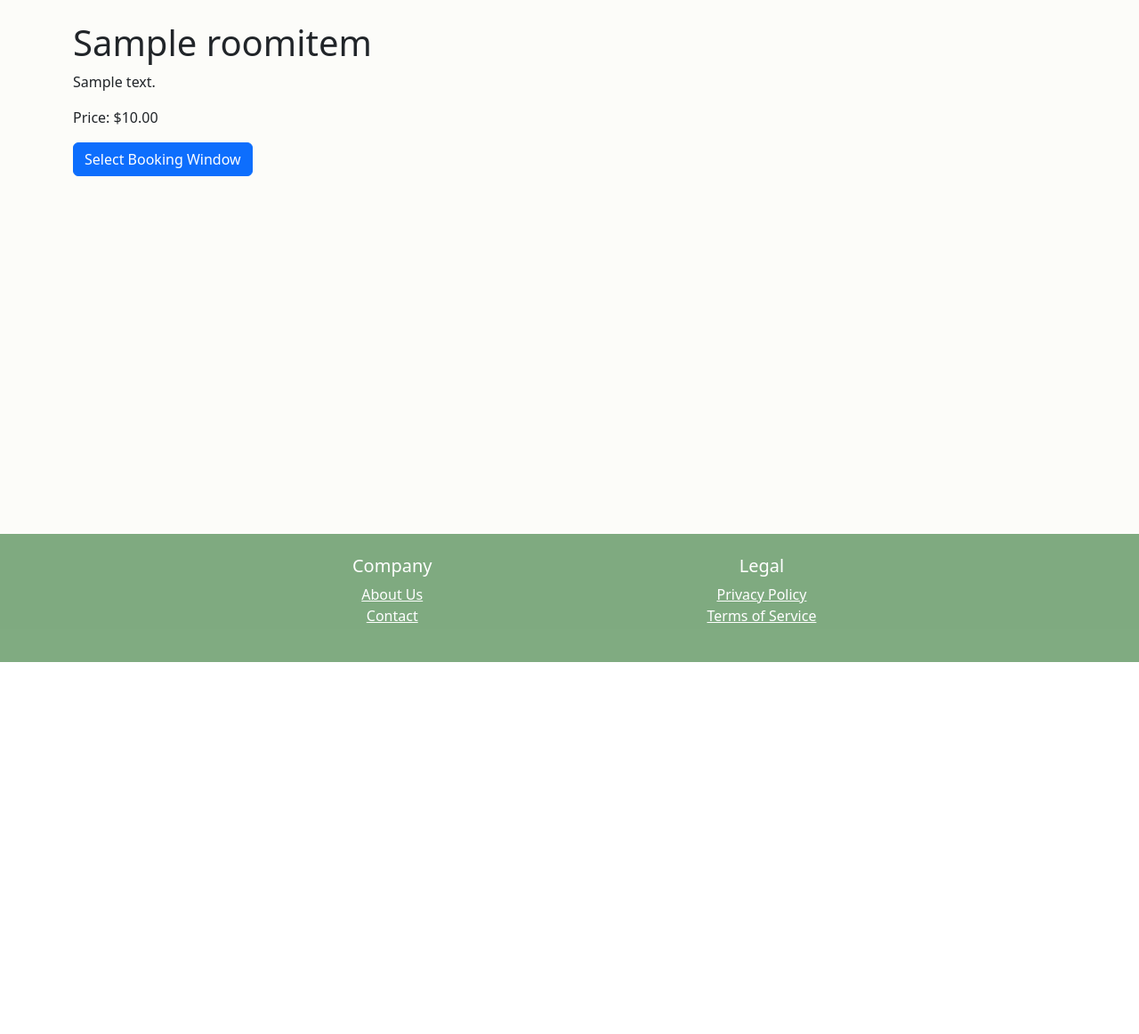
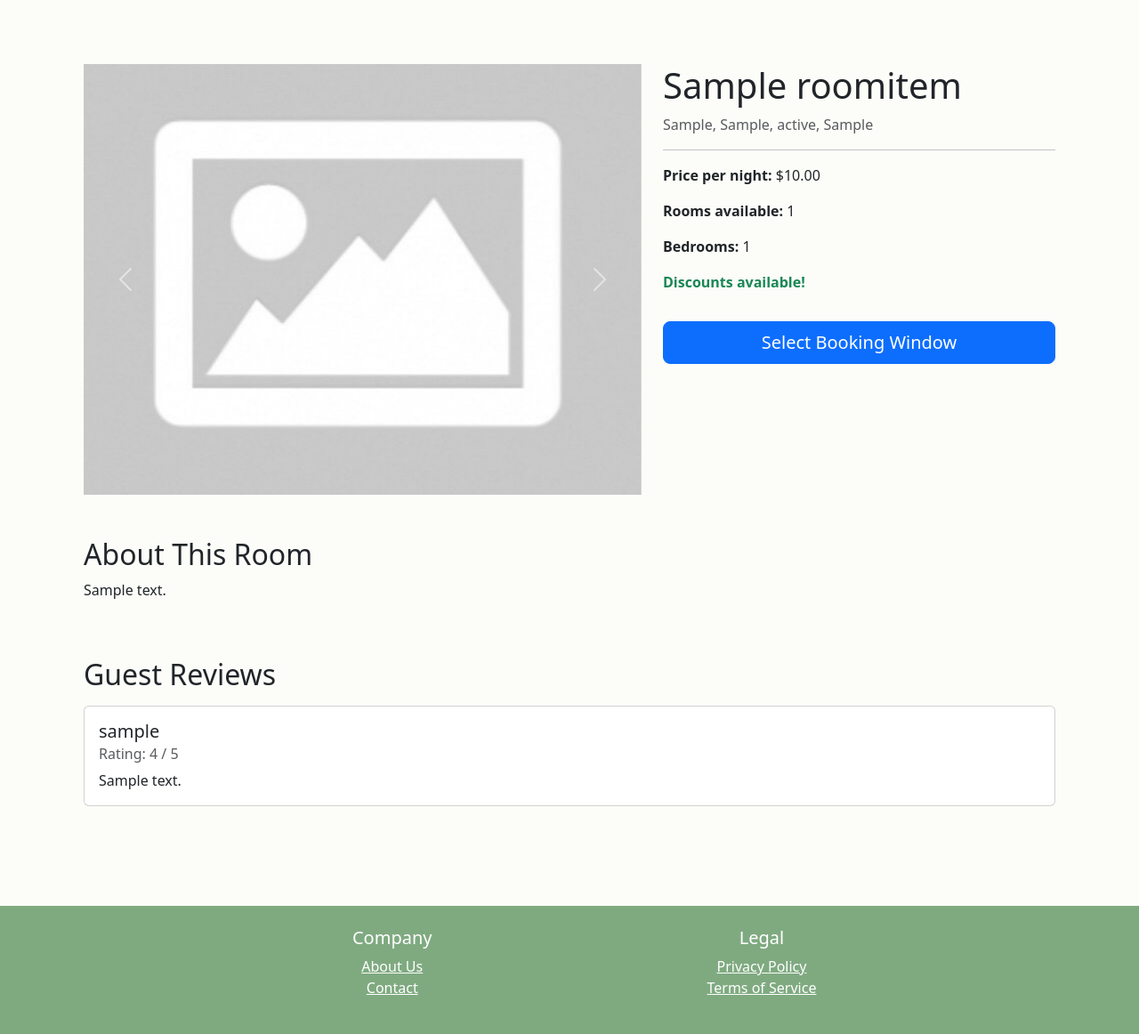
Before and after one commit to RileyK05/booking-web, a Django app: page /room/1/ in a window 1280 px wide. Shown: the part 56-1218 px from the top of the page at 89% size. Before the commit the page ends 800 px from the top, so only its background shows below. Run offline with Django 5.2, Linux system fonts and the light colour scheme; tables that the repository leaves empty hold one stand-in row (values such as "Sample post").

Commit message:
implemented a ton of new things

```diff
--- a/booking_app/templates/room_details.html
+++ b/booking_app/templates/room_details.html
@@ -1,12 +1,73 @@
 {% extends "base_generic.html" %}
+{% load static %}
 
-{% block title %}Room Details{% endblock %}
+{% block title %}{{ room.title }} Details{% endblock %}
 
 {% block content %}
-<h1>{{ room.title }}</h1>
-<p>{{ room.description }}</p>
-<p>Price: ${{ room.price }}</p>
+<div class="container my-5">
+    <div class="row">
+        <div class="col-md-7">
+            <div id="roomCarousel" class="carousel slide" data-bs-ride="carousel">
+                <div class="carousel-inner">
+                    {% for picture in room.room_pictures.all %}
+                        <div class="carousel-item {% if forloop.first %}active{% endif %}">
+                            <img src="{{ picture.url }}" class="d-block w-100" alt="{{ room.title }}">
+                        </div>
+                    {% empty %}
+                        <div class="carousel-item active">
+                            <img src="{% static 'images/placeholder.png' %}" class="d-block w-100" alt="Default Room Image">
+                        </div>
+                    {% endfor %}
+                </div>
+                <button class="carousel-control-prev" type="button" data-bs-target="#roomCarousel" data-bs-slide="prev">
+                    <span class="carousel-control-prev-icon" aria-hidden="true"></span>
+                    <span class="visually-hidden">Previous</span>
+                </button>
+                <button class="carousel-control-next" type="button" data-bs-target="#roomCarousel" data-bs-slide="next">
+                    <span class="carousel-control-next-icon" aria-hidden="true"></span>
+                    <span class="visually-hidden">Next</span>
+                </button>
+            </div>
+        </div>
 
-<a href="{% url 'booking_windows' room.id %}" class="btn btn-primary">Select Booking Window</a>
+        <div class="col-md-5">
+            <h1>{{ room.title }}</h1>
+            <p class="text-muted">{{ room.address.street }}, {{ room.address.city }}{% if room.address.state %}, {{ room.address.state }}{% endif %}, {{ room.address.country }}</p>
+            <hr>
+            <p><strong>Price per night:</strong> ${{ room.price }}</p>
+            <p><strong>Rooms available:</strong> {{ room.rooms_available }}</p>
+            <p><strong>Bedrooms:</strong> {{ room.number_of_rooms }}</p>
+            {% if room.discount.exists %}
+                <p class="text-success"><strong>Discounts available!</strong></p>
+            {% endif %}
+            <a href="{% url 'booking_windows' room.id %}" class="btn btn-primary btn-lg w-100 mt-3">Select Booking Window</a>
+        </div>
+    </div>
 
+    <div class="row mt-5">
+        <div class="col">
+            <h2>About This Room</h2>
+            <p>{{ room.description }}</p>
+        </div>
+    </div>
+
+    <div class="row mt-5">
+        <div class="col">
+            <h2>Guest Reviews</h2>
+            {% if room.reviews.exists %}
+                {% for review in room.reviews.all %}
+                    <div class="card my-3">
+                        <div class="card-body">
+                            <h5 class="card-title">{{ review.user_reviewing.username }}</h5>
+                            <h6 class="card-subtitle mb-2 text-muted">Rating: {{ review.rating }} / 5</h6>
+                            <p class="card-text">{{ review.description }}</p>
+                        </div>
+                    </div>
+                {% endfor %}
+            {% else %}
+                <p class="text-muted">No reviews yet. Be the first to review this room!</p>
+            {% endif %}
+        </div>
+    </div>
+</div>
 {% endblock %}
--- a/booking_app/templates/room_main_view.html
+++ b/booking_app/templates/room_main_view.html
@@ -52,6 +52,7 @@
                             <div class="card-body">
                                 <h5 class="card-title">{{ room.title }}</h5>
                                 <p class="card-text">{{ room.description|truncatewords:20 }}</p>
+                                <p class="card-text">{{ room.address.city }}{% if room.address.state %}, {{ room.address.state }}{% endif %}</p>
                                 <p class="card-text"><strong>${{ room.price }}</strong> per night</p>
                                 <a href="{% url 'room_detail' room.pk %}" class="btn btn-primary">View Room</a>
                             </div>
--- a/booking_app/urls.py
+++ b/booking_app/urls.py
@@ -5,12 +5,15 @@ from .views import (
     BookingHistoryView, ReviewSubmitView, RoomSearchView,
     BookingConfirmView, InitiatePaymentView, PaymentSuccessView,
     PaymentFailedView, BookingWindowsView, FeaturedRoomsInCityView,
-    AboutView, ContactView, PrivatePolicyView, TermsOfServiceView
+    AboutView, ContactView, PrivatePolicyView, TermsOfServiceView,
+    EditProfileView
 )
 
 urlpatterns = [
     # Main page
     path('', FeaturedRoomsInCityView.as_view(), name='index'),
+
+    # Informational views
     path('about/', AboutView.as_view(), name='about'),
     path('contact/', ContactView.as_view(), name='contact'),
     path('private-policy/', PrivatePolicyView.as_view(), name='privacy_policy'),
@@ -19,6 +22,7 @@ urlpatterns = [
     # User-related views
     path('user/', UserView.as_view(), name='user_profile'),
     path('create-user/', CreateUserView.as_view(), name='create_user'),
+    path('profile/edit/', EditProfileView.as_view(), name='edit_profile'),
 
     # Room-related views
     path('rooms/', AllRoomsView.as_view(), name='rooms'),
--- a/booking_app/views.py
+++ b/booking_app/views.py
@@ -2,13 +2,13 @@ import stripe
 import random
 from django.conf import settings
 from django.urls import reverse_lazy, reverse
-from django.views.generic import ListView, DetailView, View, CreateView, TemplateView
+from django.views.generic import ListView, DetailView, View, CreateView, TemplateView, UpdateView
 from django.contrib.auth.mixins import LoginRequiredMixin
 from django.shortcuts import render, redirect, get_object_or_404
 from django.http import JsonResponse
 from django.utils import timezone
 from django.db.models import Q
-from .forms import CustomUserCreationForm, ReviewForm, RoomSearchForm
+from .forms import CustomUserCreationForm, ReviewForm, RoomSearchForm, EditProfileForm
 from .models import (
     User, Discount, RoomItem, Booking, Address,
     RoomBooked, Review, BookingInfo, EventInfo, Payment, DatesBooked
@@ -68,13 +68,9 @@ class UserBookedRoomsView(LoginRequiredMixin, ListView):
     paginate_by = 8
 
     def get_queryset(self):
-        queryset = super().get_queryset()
         if self.request.user.is_authenticated:
-            rooms_booked = RoomBooked.objects.filter(
-                booking__user=self.request.user
-            ).values_list('id', flat=True)
-            queryset = queryset.filter(id__in=rooms_booked)
-        return queryset
+            return RoomBooked.objects.filter(booking__user=self.request.user)
+        return RoomBooked.objects.none()
 
 class DiscountedRoomsView(ListView):
     model = RoomItem
@@ -285,3 +281,21 @@ class PrivatePolicyView(TemplateView):
 
 class TermsOfServiceView(TemplateView):
     template_name = "terms_of_service.html"
+
+class EditProfileView(LoginRequiredMixin, UpdateView):
+    model = User
+    form_class = EditProfileForm
+    template_name = 'edit_profile.html'
+    success_url = reverse_lazy('user_profile')
+
+    def get_object(self):
+        return self.request.user
+
+class BookingDetailView(LoginRequiredMixin, DetailView):
+    model = Booking
+    template_name = 'booking_detail.html'
+    context_object_name = 'booking'
+
+    def get_queryset(self):
+        queryset = super().get_queryset()
+        return queryset.filter(user=self.request.user)
```
Also changed, not shown: booking_app/forms.py (+8 -1 lines), booking_app/templates/booking_history.html (+25 -6 lines), booking_app/templates/edit_profile.html (added, +12 -0 lines), booking_app/templates/user_profile.html (+7 -0 lines), booking_app/templates/booking_detail.html (added).
